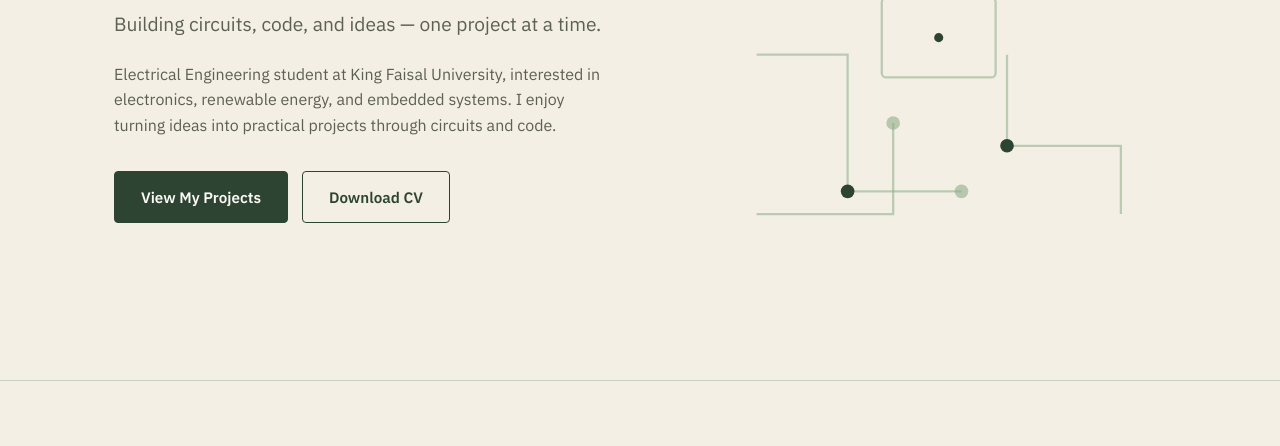
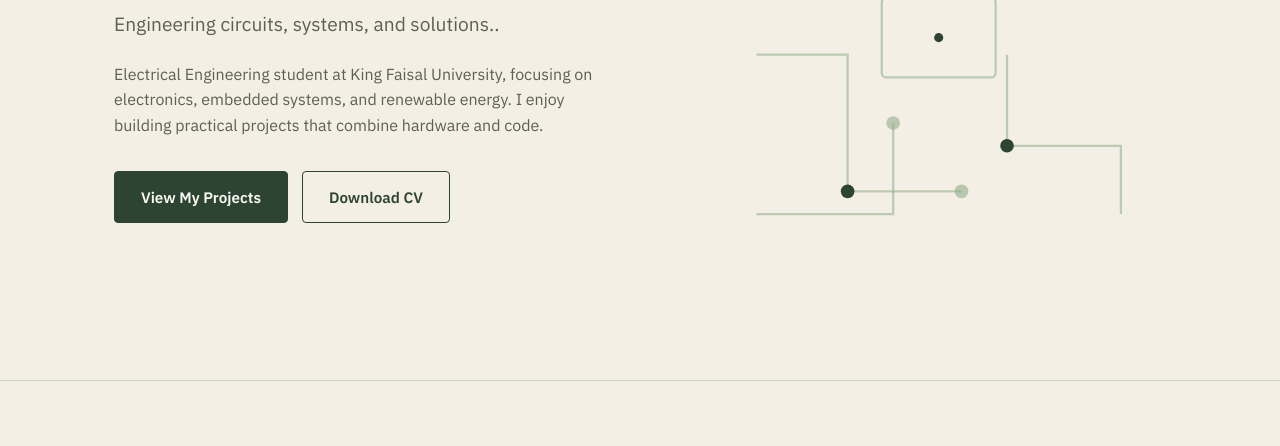
Before and after one commit to Raghadkt/Portfolio, a plain HTML site: page index.html in a window 1280 px wide. Shown: the part 354-800 px from the top of the page. Drawn offline with nearby package versions, Linux system fonts and the light colour scheme.

Commit message:
Update index.html

```diff
--- a/index.html
+++ b/index.html
@@ -38,11 +38,9 @@
     <div>
       <div class="hero-eyebrow">Electrical Engineering Student</div>
       <h1>Hi, I'm Raghad Khalid</h1>
-      <p class="role">Building circuits, code, and ideas — one project at a time.</p>
+      <p class="role">Engineering circuits, systems, and solutions..</p>
       <p class="bio">
-        Electrical Engineering student at King Faisal University, interested in electronics,
-        renewable energy, and embedded systems. I enjoy turning ideas into practical projects
-        through circuits and code.
+        Electrical Engineering student at King Faisal University, focusing on electronics, embedded systems, and renewable energy. I enjoy building practical projects that combine hardware and code.
       </p>
       <div class="btn-row">
         <a href="#projects" class="btn btn-primary">View My Projects</a>
```
